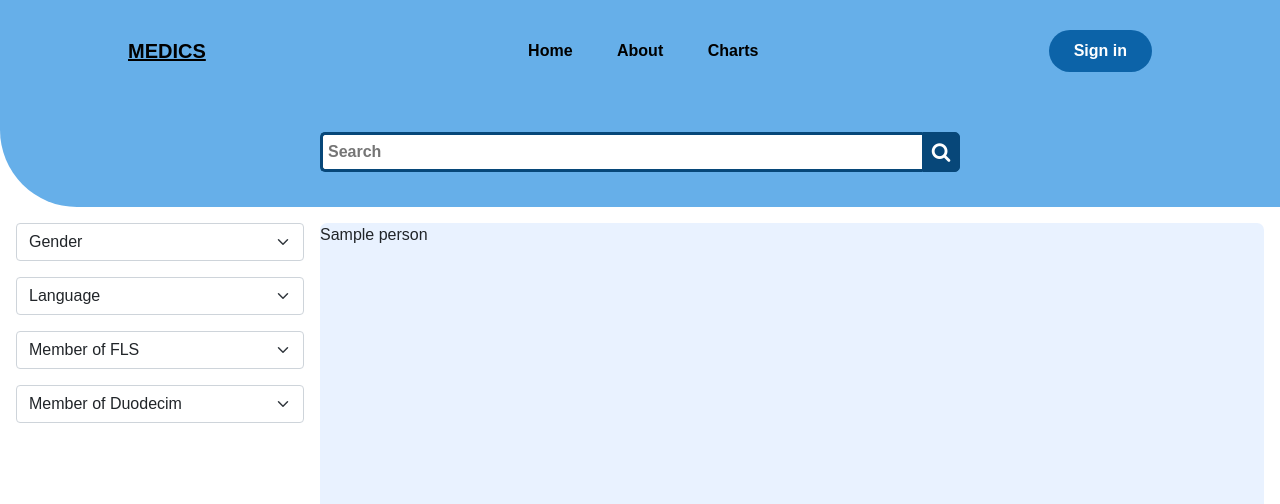
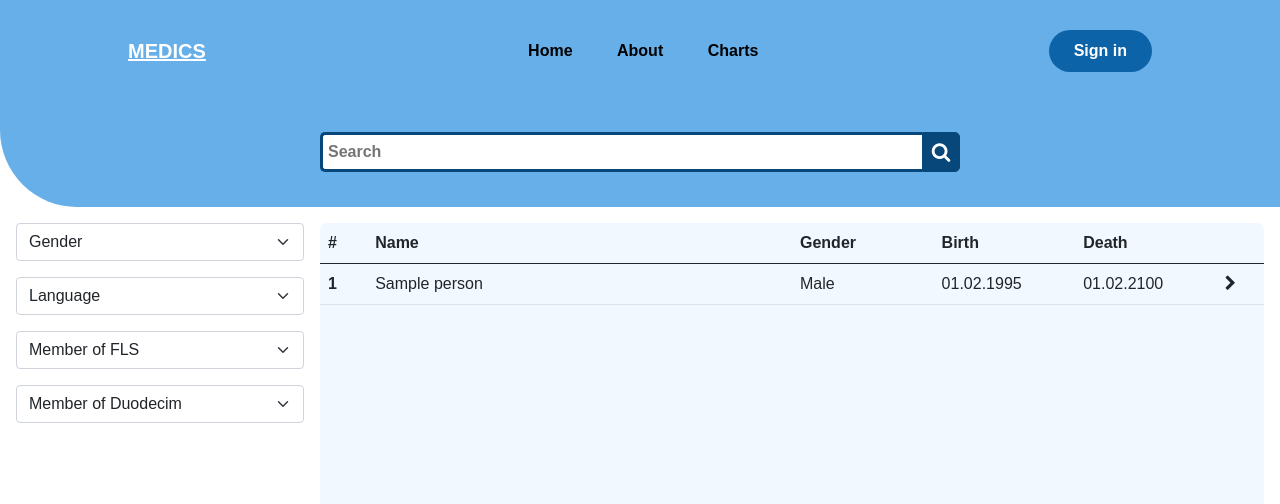
Before and after one commit to shukhrat121995/medics, a Django app: page / in a window 1280 px wide. Shown: the top 504 px of the page. Run offline with Django 3.2, Linux system fonts and the light colour scheme; tables that the repository leaves empty hold one stand-in row (values such as "Sample post"); some libraries are stand-ins or nearby versions; some web fonts are replaced.

Commit message:
gender column added to person table and bootstrap html table created

```diff
--- a/pages/admin.py
+++ b/pages/admin.py
@@ -4,6 +4,6 @@ from .models import Person
 
 @admin.register(Person)
 class PersonAdmin(admin.ModelAdmin):
-    list_display = ['name']
+    list_display = ['name', 'gender']
     search_fields = ['name']
     list_per_page = 50
--- a/pages/models.py
+++ b/pages/models.py
@@ -2,7 +2,12 @@ from django.db import models
 
 
 class Person(models.Model):
+    GENDER = [
+        ('Male', 'Male'),
+        ('Female', 'Female'),
+    ]
     name = models.CharField(max_length=255)
+    gender = models.CharField(max_length=6, choices=GENDER, blank=True)
 
     def __str__(self):
         return self.name
--- a/static/pages/css/main.css
+++ b/static/pages/css/main.css
@@ -38,7 +38,7 @@ li, a, button {
 .logo {
     font-family: "Monda", sans-serif;
     font-weight: 600;
-    color: #000000;
+    color: #ffffff;
     cursor: default;
     font-size: 20px;
     text-decoration: underline;
@@ -129,6 +129,10 @@ li, a, button {
     font-size: 20px;
 }
 
+.icon-hover:hover{
+    color: #66afe9!important;
+}
+
 /*Resize the wrap to see the search bar change!*/
 .wrap {
     width: 50%;
--- a/templates/pages/index.html
+++ b/templates/pages/index.html
@@ -2,9 +2,31 @@
 {% load static %}
 
 {% block content %}
-  <div id="persons_list" style="height: 1000px; background-color: rgba(13,110,253,0.09); border-radius: 7px; margin: 1rem 1rem 1rem 0">
-  {% for person in persons %}
-    <p>{{ person.name }}</p>
-  {% endfor %}
+  <div id="persons_list"
+       style="height: 1000px; background-color: rgba(13,110,253,0.05); border-radius: 7px; margin: 1rem 1rem 1rem 0">
+    <table class="table table-hover">
+      <thead>
+      <tr>
+        <th scope="col" style="width: 5%">#</th>
+        <th scope="col" style="width: 45%">Name</th>
+        <th scope="col" style="width: 15%">Gender</th>
+        <th scope="col" style="width: 15%">Birth</th>
+        <th scope="col" style="width: 15%">Death</th>
+        <th scope="col" style="width: 5%"></th>
+      </tr>
+      </thead>
+      <tbody>
+      {% for person in persons %}
+        <tr onclick="window.location='#';" style="cursor:pointer;">
+          <th scope="row">{{ forloop.counter }}</th>
+          <td>{{ person.name }}</td>
+          <td>{{ person.gender }}</td>
+          <td>01.02.1995</td>
+          <td>01.02.2100</td>
+          <td><i class="fa fa-chevron-right icon-hover"></i></td>
+        </tr>
+      {% endfor %}
+      </tbody>
+    </table>
   </div>
 {% endblock %}
```
Also changed, not shown: templates/ajax/list_view.html (+24 -3 lines), pages/migrations/0002_person_gender.py (added).
